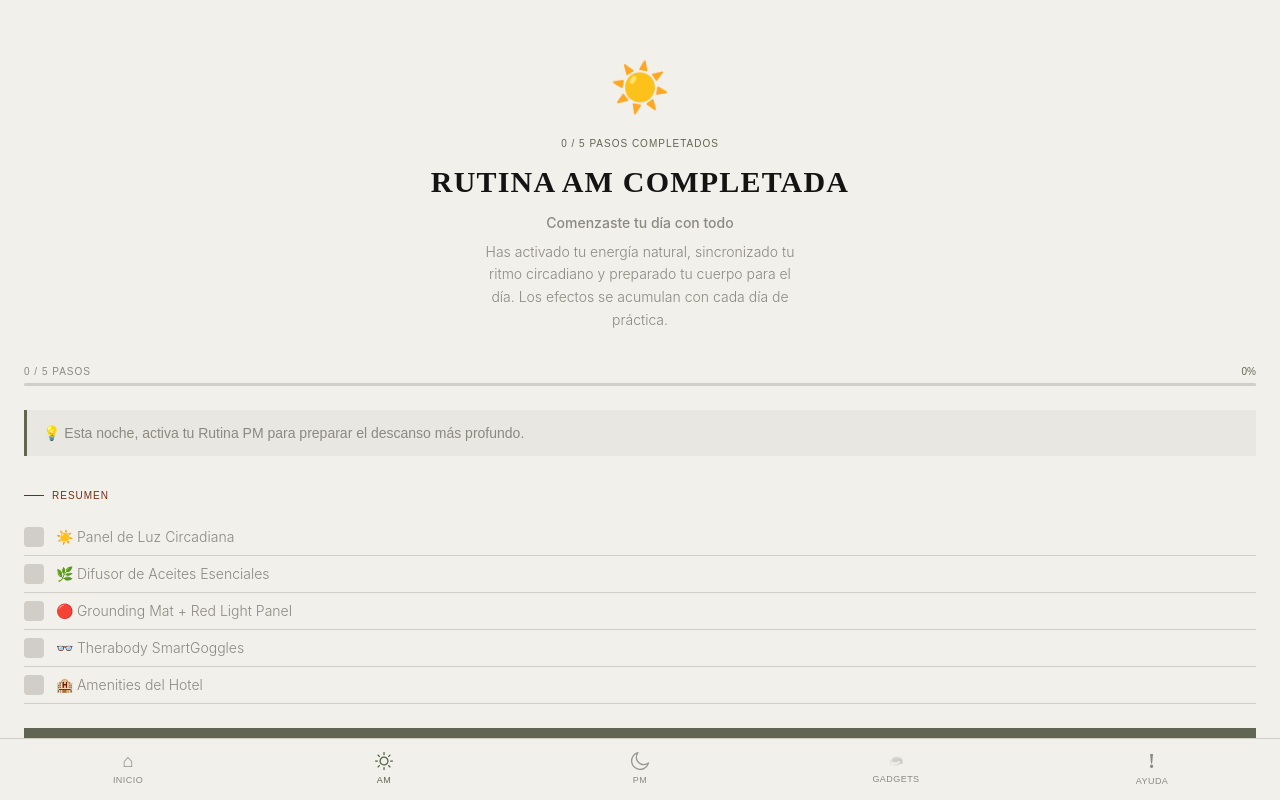
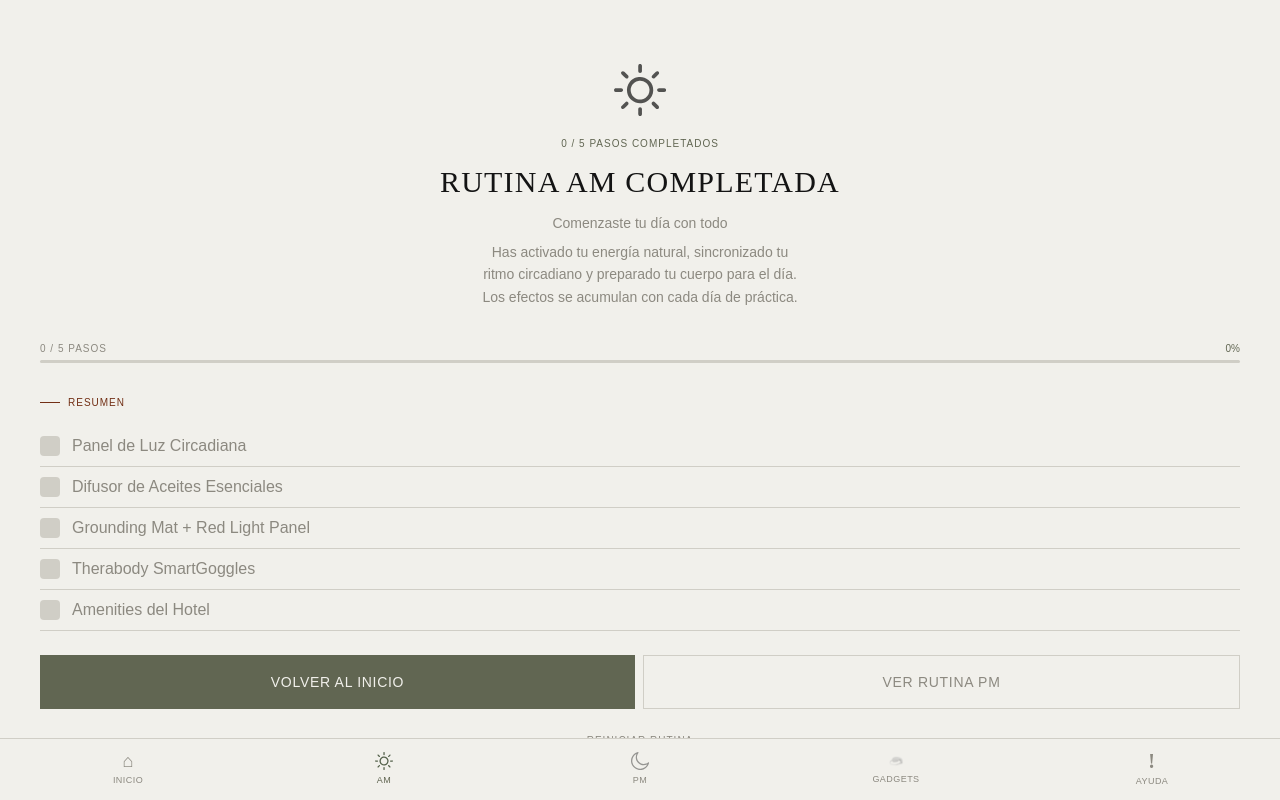
Before and after one commit to juan-alvarez-contravia/wake-bioroom-app, a React (Vite) app: page /am/completa in a window 1280 px wide. Built offline with nearby package versions, Linux system fonts and the light colour scheme.

Commit message:
Parte AM lista, antes de hacer ajustes a Home de tarjeta

```diff
--- a/src/pages/RoutineComplete.jsx
+++ b/src/pages/RoutineComplete.jsx
@@ -1,7 +1,10 @@
 import { useNavigate } from 'react-router-dom'
+import { motion } from 'framer-motion'
 import { content } from '../data/content'
 import { useApp } from '../context/AppContext'
-import { BtnPrimary, BtnSecondary, ProgressBar, SectionLabel, BottomNav } from '../components/UI'
+import { ProgressBar, SectionLabel, BottomNav } from '../components/UI'
+import domSvg from '../assets/dom.svg'
+import lunaSvg from '../assets/luna.svg'
 
 export default function RoutineComplete({ routine }) {
   const navigate = useNavigate()
@@ -11,6 +14,7 @@
     const map = { home: '/home', am: '/am', pm: '/pm', gadgets: '/gadgets', help: '/ayuda' }
     navigate(map[id] || '/home')
   }
+
   const routineData = routine === 'am' ? content.es.routineAM : content.es.routinePM
   const { completed, steps } = routineData
   const prog = getProgress(steps)
@@ -20,40 +24,71 @@
     navigate(`/${routine}`)
   }
 
+  const secondBtn = completed.buttons.pm
+    ? { label: completed.buttons.pm, path: '/pm' }
+    : completed.buttons.gadgets
+    ? { label: completed.buttons.gadgets, path: '/gadgets' }
+    : null
+
   return (
-    <div className="min-h-screen flex flex-col px-6 pt-16 pb-28" style={{ background: 'var(--bg)' }}>
-      {/* Celebration block */}
-      <div className="flex-1 flex flex-col items-center justify-center text-center">
-        <div className="text-5xl mb-6">{routine === 'am' ? '☀️' : '🌙'}</div>
-        <div className="font-mono-dm text-[10px] tracking-widest uppercase mb-3" style={{ color: 'var(--green)' }}>
+    <div
+      className="min-h-screen flex flex-col pt-16 pb-28"
+      style={{ background: 'var(--bg)', paddingLeft: '40px', paddingRight: '40px' }}
+    >
+
+      {/* Bloque celebración */}
+      <motion.div
+        initial={{ opacity: 0, y: 36 }}
+        animate={{ opacity: 1, y: 0 }}
+        transition={{ duration: 0.55, ease: 'easeOut' }}
+        className="flex-1 flex flex-col items-center justify-center text-center"
+      >
+        <img
+          src={routine === 'am' ? domSvg : lunaSvg}
+          alt=""
+          style={{ width: '52px', height: '52px', opacity: 0.65, marginBottom: '20px' }}
+        />
+
+        <div
+          className="font-montserrat text-[10px] tracking-widest uppercase mb-3"
+          style={{ color: 'var(--green)' }}
+        >
           {prog.done} / {prog.total} pasos completados
         </div>
-        <h1 className="font-lora text-3xl font-bold leading-tight mb-3" style={{ color: 'var(--black)' }}>
+
+        <h1
+          className="font-lora text-3xl font-light leading-tight mb-3"
+          style={{ color: 'var(--black)' }}
+        >
           {completed.title}
         </h1>
-        <p className="font-sans text-sm font-medium mb-2" style={{ color: 'var(--muted)' }}>
+
+        <p
+          className="font-montserrat text-sm mb-2"
+          style={{ color: 'var(--muted)', fontWeight: 400 }}
+        >
           {completed.subtitle}
         </p>
-        <p className="font-sans text-sm leading-relaxed max-w-xs" style={{ color: 'var(--muted)' }}>
+
+        <p
+          className="font-montserrat text-sm leading-relaxed max-w-xs"
+          style={{ color: 'var(--muted)', fontWeight: 300 }}
+        >
           {completed.description}
         </p>
 
         <div className="w-full mt-8">
           <ProgressBar done={prog.done} total={prog.total} />
         </div>
+      </motion.div>
 
-        {completed.tip && (
-          <div
-            className="w-full mt-6 px-4 py-3 text-sm leading-relaxed text-left"
-            style={{ borderLeft: '3px solid var(--green)', background: 'var(--surface)', color: 'var(--muted)' }}
-          >
-            💡 {completed.tip}
-          </div>
-        )}
-      </div>
-
-      {/* Step summary */}
-      <div className="mt-8 mb-6">
+      {/* Resumen de actividades */}
+      <motion.div
+        initial={{ opacity: 0 }}
+        animate={{ opacity: 1 }}
+        transition={{ duration: 0.4, delay: 0.35 }}
+        className="mt-8 mb-6"
+      >
         <SectionLabel>Resumen</SectionLabel>
         <div>
           {steps.map(step => {
@@ -71,40 +106,53 @@
                   {done && <span className="text-white text-xs">✓</span>}
                 </div>
                 <span
-                  className="text-sm font-sans"
+                  className="font-montserrat "
                   style={{ color: done ? 'var(--black)' : 'var(--muted)' }}
                 >
-                  {step.icon} {step.title}
+                  {step.title}
                 </span>
               </div>
             )
           })}
         </div>
-      </div>
+      </motion.div>
 
-      {/* Actions */}
-      <div className="space-y-3">
-        <BtnPrimary onClick={() => navigate('/home')}>
-          {completed.buttons.home}
-        </BtnPrimary>
-        {completed.buttons.pm && (
-          <BtnSecondary onClick={() => navigate('/pm')}>
-            {completed.buttons.pm}
-          </BtnSecondary>
-        )}
-        {completed.buttons.gadgets && (
-          <BtnSecondary onClick={() => navigate('/gadgets')}>
-            {completed.buttons.gadgets}
-          </BtnSecondary>
-        )}
+      {/* Acciones */}
+      <motion.div
+        initial={{ opacity: 0, y: 20 }}
+        animate={{ opacity: 1, y: 0 }}
+        transition={{ duration: 0.4, delay: 0.55 }}
+        className="space-y-3"
+      >
+        {/* 50/50: Inicio | Rutina PM o Gadgets */}
+        <div className="flex gap-2">
+          <button
+            onClick={() => navigate('/home')}
+            className="py-4 font-montserrat text-sm font-medium tracking-wider uppercase transition-all duration-200 active:scale-95"
+            style={{ flex: 1, background: 'var(--green)', color: '#F1F0EB' }}
+          >
+            {completed.buttons.home}
+          </button>
+          {secondBtn && (
+            <button
+              onClick={() => navigate(secondBtn.path)}
+              className="py-4 font-montserrat text-sm font-medium tracking-wider uppercase transition-all duration-200 active:scale-95 border"
+              style={{ flex: 1, background: 'transparent', color: 'var(--muted)', borderColor: 'var(--border)' }}
+            >
+              {secondBtn.label}
+            </button>
+          )}
+        </div>
+
+        {/* Reiniciar */}
         <button
           onClick={handleReset}
-          className="w-full py-3 font-mono-dm text-[10px] tracking-widest uppercase"
+          className="w-full py-3 font-montserrat text-[10px] tracking-widest uppercase"
           style={{ color: 'var(--muted)' }}
         >
           Reiniciar rutina
         </button>
-      </div>
+      </motion.div>
 
       <BottomNav active={routine} onNav={navGo} />
     </div>
```
